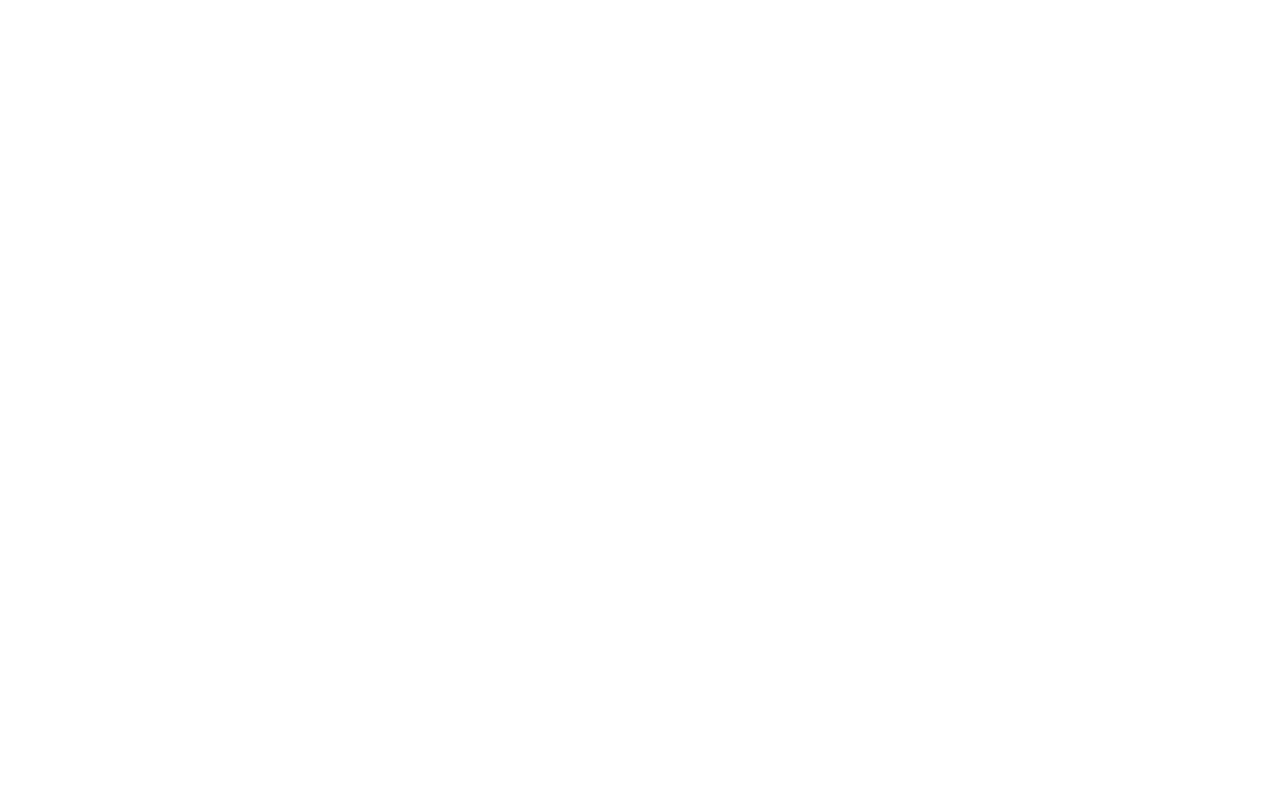
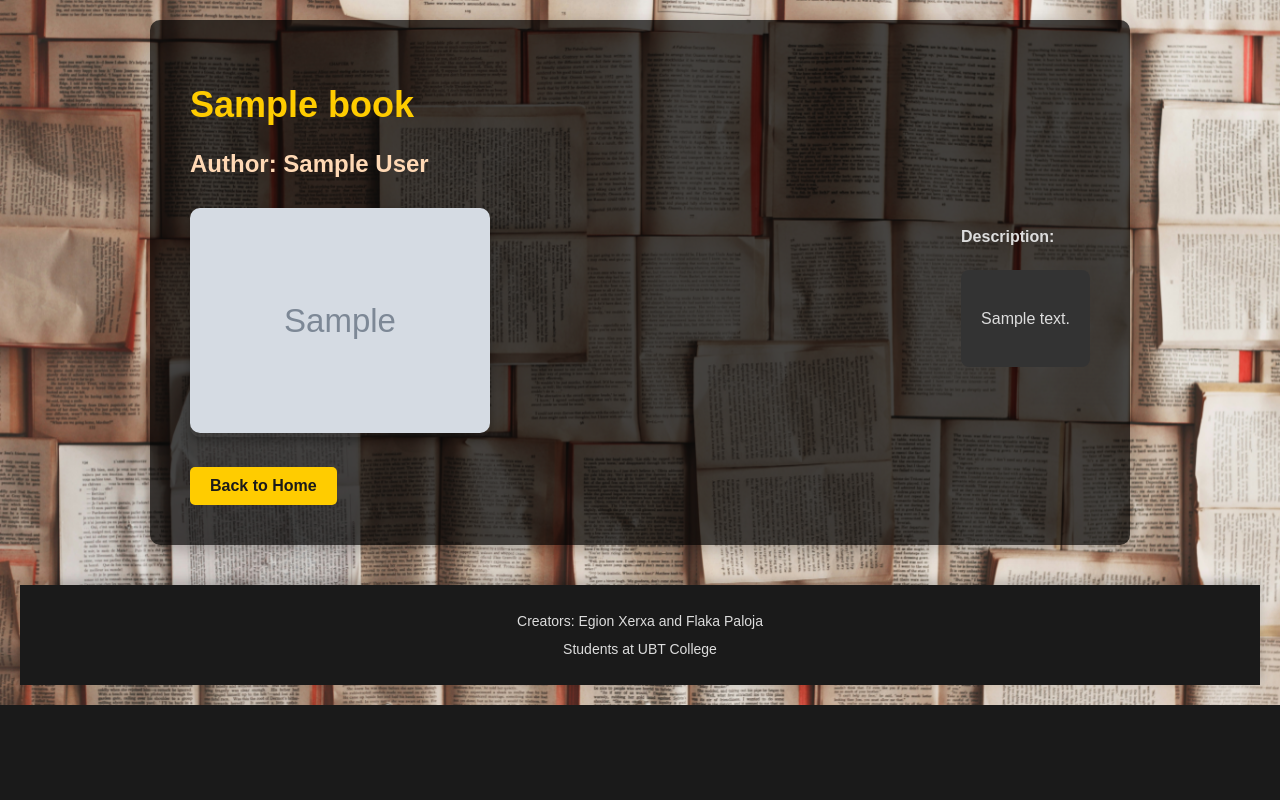
Before and after one commit to AlicentHightower/PageVault, a PHP site: page /books.php?id=1 in a window 1280 px wide. Before the commit the page is empty. Run offline with PHP 8.4, Linux system fonts and the light colour scheme; tables that the repository leaves empty or names only in its code hold one stand-in row (values such as "Sample post"); grey boxes marked "Sample" are stand-in pictures.

Commit message:
Relative paths
Img paths fixed to relative paths

```diff
--- a/Home/books.php
+++ b/Home/books.php
@@ -0,0 +1,164 @@
+<?php
+include 'db.php';
+
+$book_id = isset($_GET['id']) ? (int)$_GET['id'] : 0;
+
+$sql = "SELECT * FROM books WHERE id = ?";
+$stmt = $conn->prepare($sql);
+$stmt->bind_param('i', $book_id);
+$stmt->execute();
+$result = $stmt->get_result();
+?>
+
+<!DOCTYPE html>
+<html lang="en">
+<head>
+    <meta charset="UTF-8">
+    <meta name="viewport" content="width=device-width, initial-scale=1.0">
+    <title>Page Vault - Book Details</title>
+    <link rel="stylesheet" href="styles.css">
+    <style>
+        body {
+            font-family: 'Poppins', sans-serif;
+            margin: 0;
+            padding: 0;
+            background-color: #1a1a1a;
+            color: #fff;
+        }
+
+        .background {
+            background: url('Books.jpg') no-repeat center center fixed;
+            background-size: cover;
+            padding: 20px;
+        }
+
+        .form-container {
+            background-color: rgba(0, 0, 0, 0.7);
+            padding: 40px;
+            max-width: 900px;
+            margin: 0 auto;
+            border-radius: 10px;
+            box-shadow: 0 4px 15px rgba(0, 0, 0, 0.2);
+        }
+
+        h1 {
+            font-size: 36px;
+            color: #ffcc00;
+            margin-bottom: 10px;
+        }
+
+        h3 {
+            font-size: 24px;
+            color: #ffd9b5;
+            margin-bottom: 20px;
+        }
+
+        p {
+            font-size: 16px;
+            line-height: 1.6;
+            color: #ddd;
+        }
+
+        .book-details {
+            display: flex;
+            justify-content: space-between;
+            margin-top: 30px;
+            flex-wrap: wrap;
+        }
+
+        .book-cover {
+            max-width: 300px;
+            margin-right: 30px;
+            box-shadow: 0 4px 10px rgba(0, 0, 0, 0.3);
+            border-radius: 10px;
+        }
+
+        .book-cover img {
+            width: 100%;
+            height: auto;
+            border-radius: 10px;
+        }
+
+        .book-info {
+            max-width: 550px;
+        }
+
+        .description {
+            background-color: #333;
+            padding: 20px;
+            border-radius: 8px;
+            margin-top: 20px;
+        }
+
+        .details-link {
+            display: inline-block;
+            margin-top: 30px;
+            padding: 10px 20px;
+            background-color: #ffcc00;
+            color: #1a1a1a;
+            font-weight: bold;
+            border-radius: 5px;
+            text-decoration: none;
+            text-align: center;
+        }
+
+        .details-link:hover {
+            background-color: #ff9900;
+        }
+
+        footer {
+            text-align: center;
+            padding: 20px;
+            background-color: #1a1a1a;
+            color: #ffd9b5;
+            margin-top: 40px;
+            box-shadow: 0 -4px 10px rgba(0, 0, 0, 0.2);
+        }
+
+        footer p {
+            margin: 5px;
+            font-size: 14px;
+        }
+    </style>
+</head>
+<body>
+
+    <div class="background">
+        <div class="form-container">
+            <?php
+            if ($result->num_rows > 0):
+                $book = $result->fetch_assoc();
+            ?>
+                <h1><?= htmlspecialchars($book['title']) ?></h1>
+                <h3>Author: <?= htmlspecialchars($book['author']) ?></h3>
+
+                <div class="book-details">
+                    <div class="book-cover">
+                        <img src="images/covers/<?= htmlspecialchars($book['cover_image']) ?>" alt="<?= htmlspecialchars($book['title']) ?>">
+                    </div>
+
+                    <div class="book-info">
+                        <p><strong>Description:</strong></p>
+                        <div class="description">
+                            <p><?= nl2br(htmlspecialchars($book['description'])) ?></p>
+                        </div>
+                    </div>
+                </div>
+
+                <a href="index.php" class="details-link">Back to Home</a>
+
+            <?php else: ?>
+                <p>Book not found.</p>
+            <?php endif; ?>
+
+            <?php $conn->close(); ?>
+        </div>
+
+        <footer>
+            <p>Creators: Egion Xerxa and Flaka Paloja</p>
+            <p>Students at UBT College</p>
+        </footer>
+    </div>
+
+</body>
+</html>
```
Also changed, not shown: Home/index.php (+4 -10 lines).
